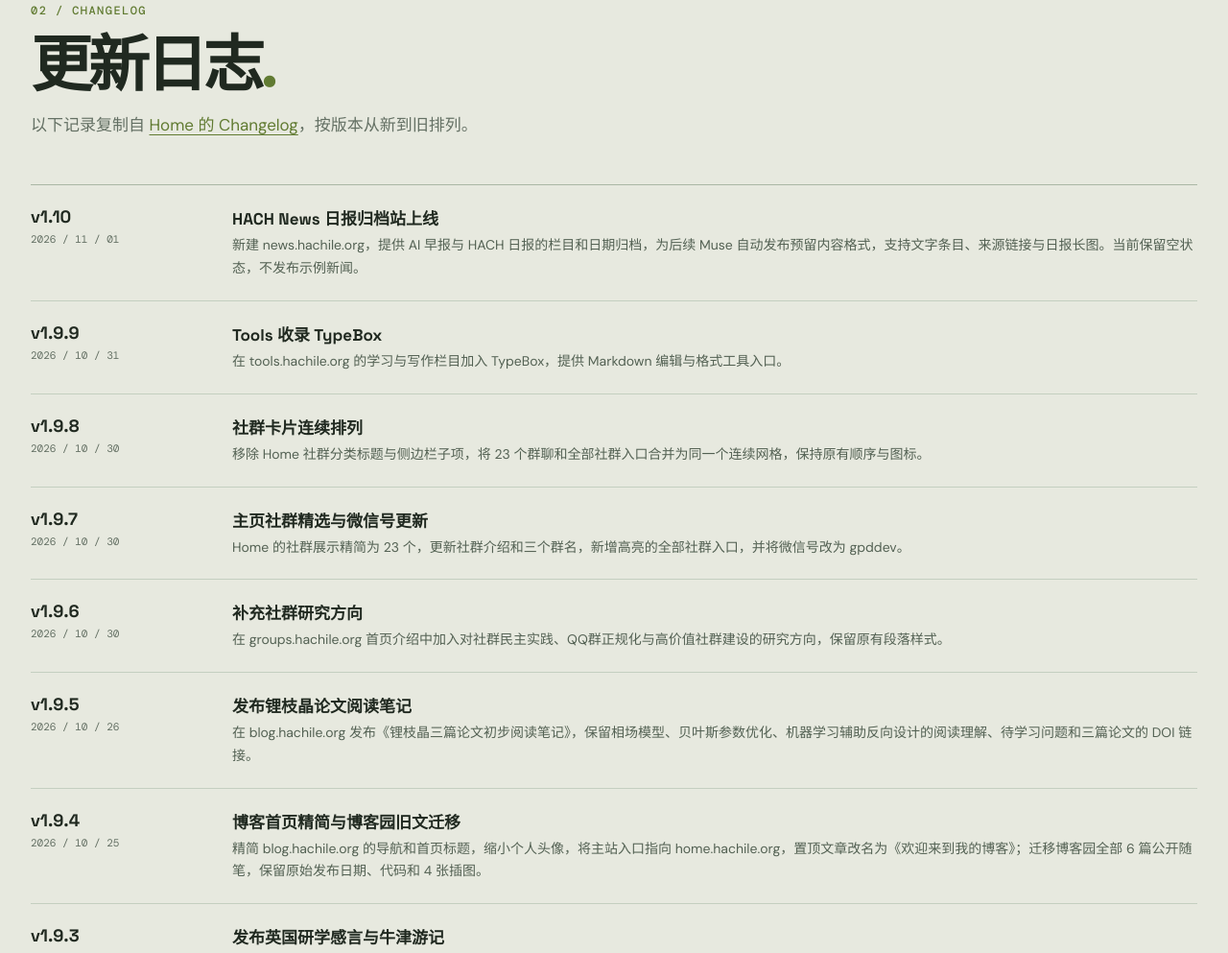
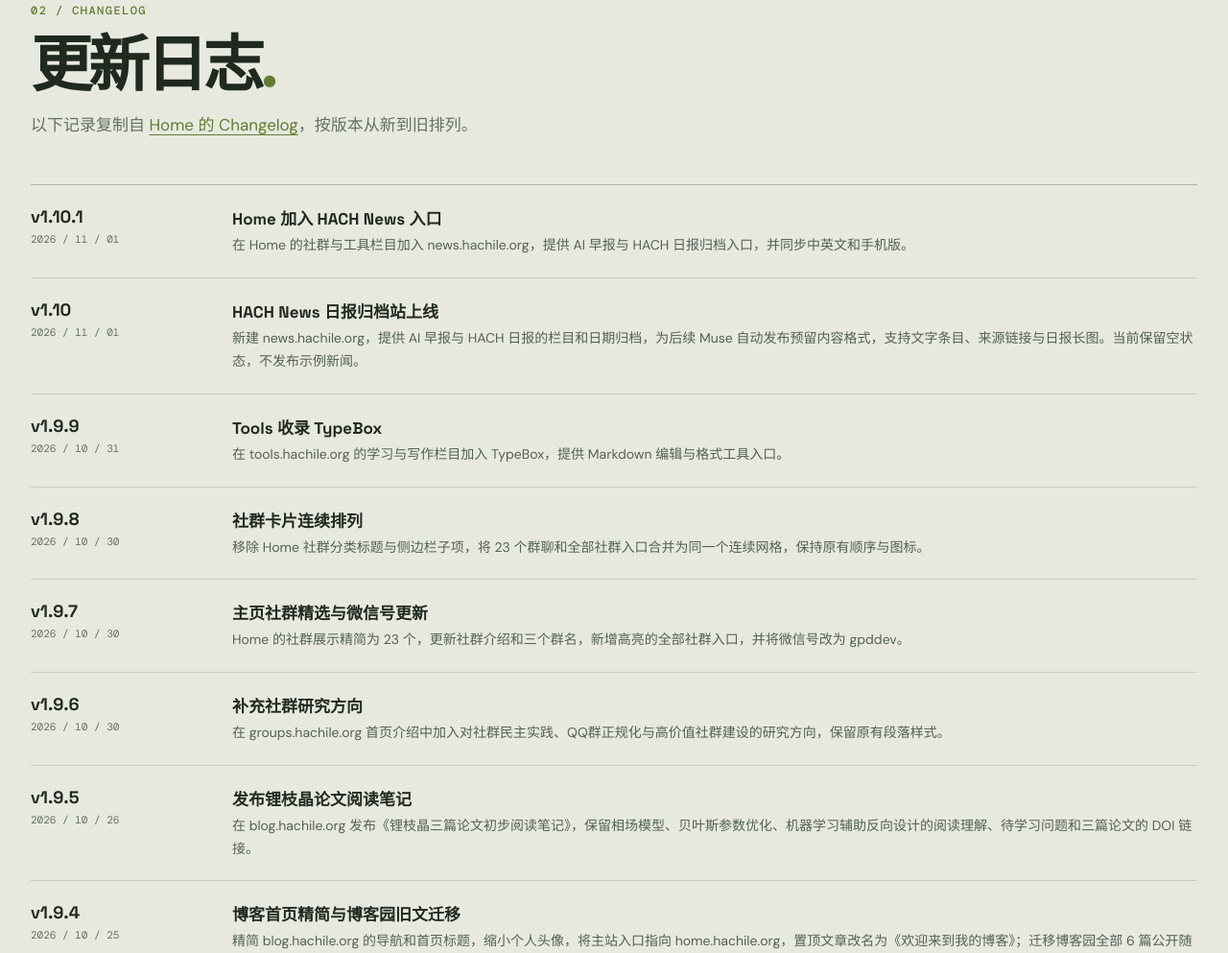
Before and after one commit to GPDdev/site.hachile.org, a plain HTML site: page index.html in a window 1280 px wide. Shown: the part 4200-5193 px from the top of the page at 96% size. Drawn offline with nearby package versions, Linux system fonts and the light colour scheme.

Commit message:
docs: sync Home news link changelog v1.10.1

```diff
--- a/index.html
+++ b/index.html
@@ -82,6 +82,7 @@
     <section class="timeline-section" id="changelog" aria-labelledby="changelog-title"><div class="wrap">
       <div class="section-heading"><p class="eyebrow">02 / CHANGELOG</p><h2 id="changelog-title">更新日志<span class="section-dot">.</span></h2><p>以下记录复制自 <a href="https://home.hachile.org/#changelog">Home 的 Changelog</a>，按版本从新到旧排列。</p></div>
       <div class="timeline">
+        <div class="release"><div><strong>v1.10.1</strong><time datetime="2026-11-01">2026 / 11 / 01</time></div><div><h4>Home 加入 HACH News 入口</h4><p>在 Home 的社群与工具栏目加入 news.hachile.org，提供 AI 早报与 HACH 日报归档入口，并同步中英文和手机版。</p></div></div>
         <div class="release"><div><strong>v1.10</strong><time datetime="2026-11-01">2026 / 11 / 01</time></div><div><h4>HACH News 日报归档站上线</h4><p>新建 news.hachile.org，提供 AI 早报与 HACH 日报的栏目和日期归档，为后续 Muse 自动发布预留内容格式，支持文字条目、来源链接与日报长图。当前保留空状态，不发布示例新闻。</p></div></div>
         <div class="release"><div><strong>v1.9.9</strong><time datetime="2026-10-31">2026 / 10 / 31</time></div><div><h4>Tools 收录 TypeBox</h4><p>在 tools.hachile.org 的学习与写作栏目加入 TypeBox，提供 Markdown 编辑与格式工具入口。</p></div></div>
         <div class="release"><div><strong>v1.9.8</strong><time datetime="2026-10-30">2026 / 10 / 30</time></div><div><h4>社群卡片连续排列</h4><p>移除 Home 社群分类标题与侧边栏子项，将 23 个群聊和全部社群入口合并为同一个连续网格，保持原有顺序与图标。</p></div></div>
```
